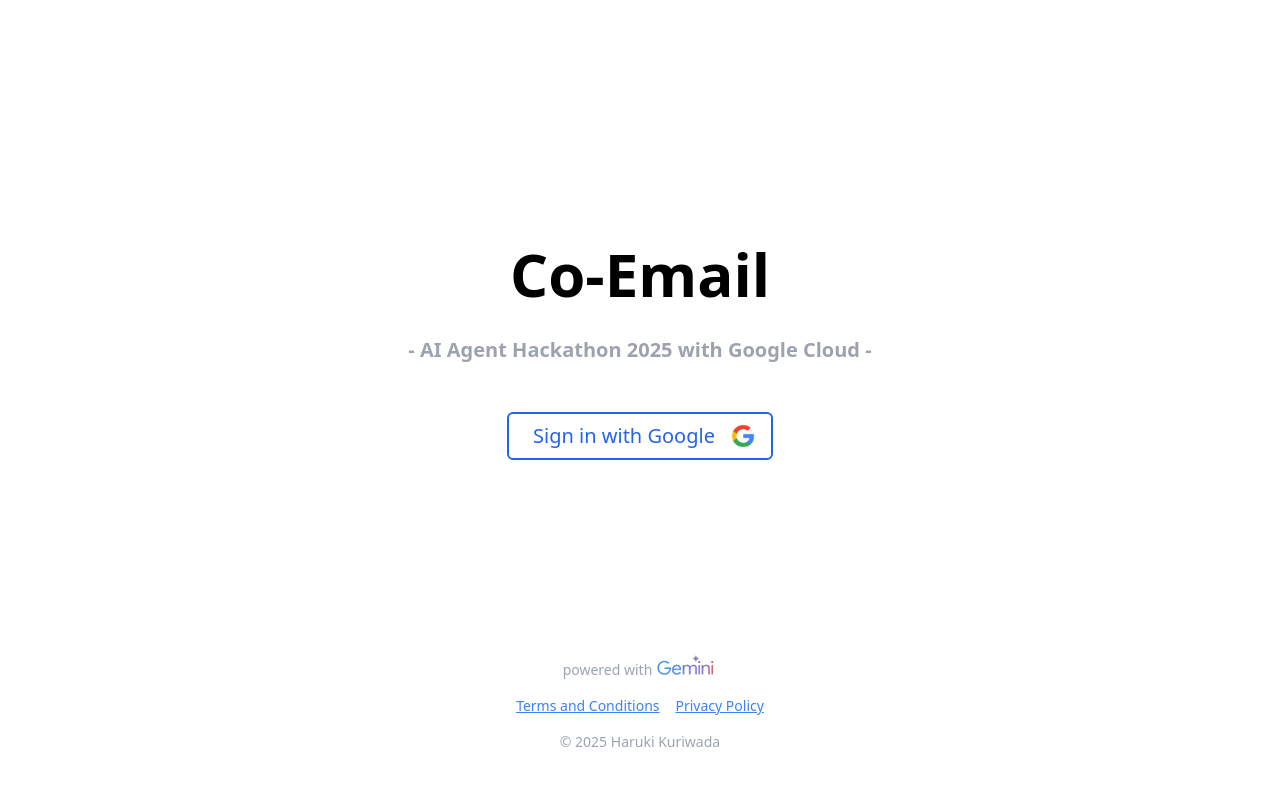
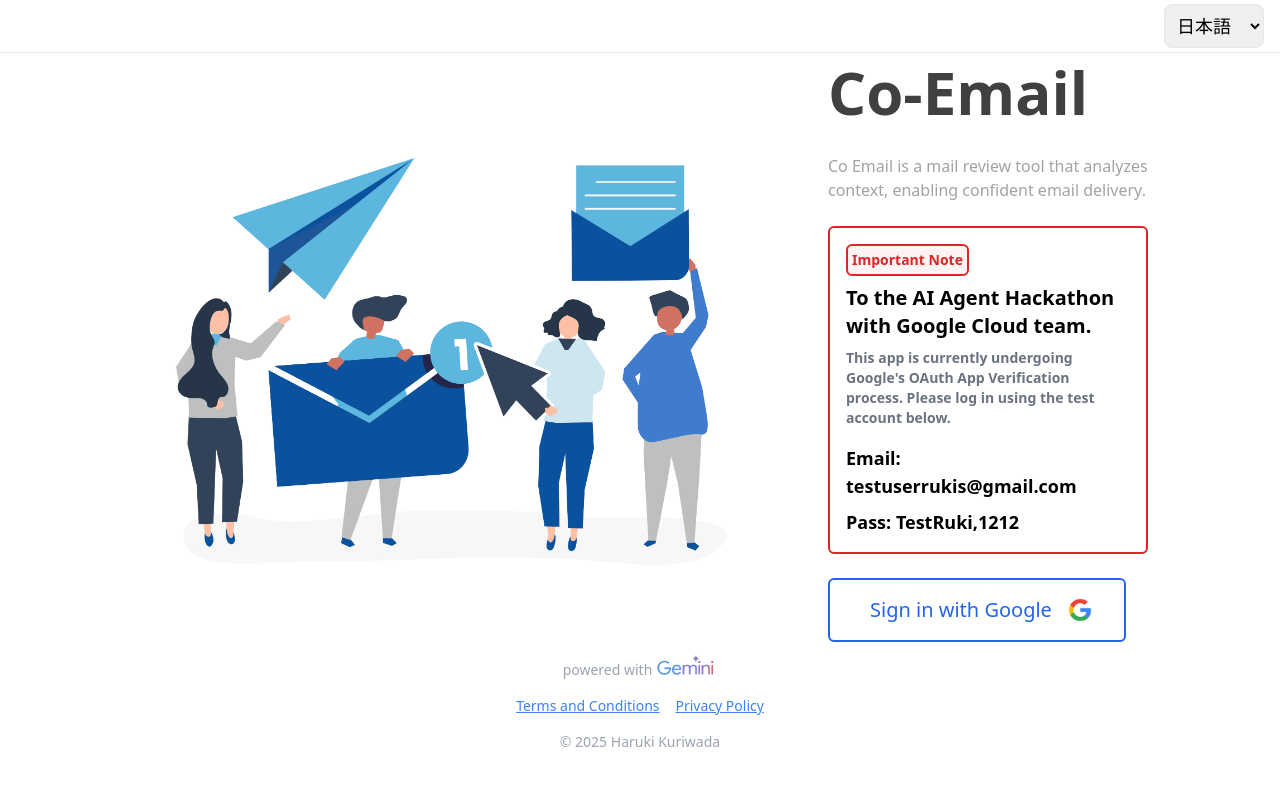
Before and after one commit to kuri-sun/ai-agent-hackathon-2025-google-cloud, a React (Vite) app in the folder client/: page /login in a window 1280 px wide. Shown: the top 786 px of the page. Built offline with nearby package versions, Linux system fonts and the light colour scheme.

Commit message:
chore: udpated the login page + inserted Oauth App Verification process statement

```diff
--- /dev/null
+++ b/client/src/components/google-hackathon-important-note.tsx
@@ -0,0 +1,25 @@
+import { useTranslation } from "react-i18next";
+
+export default function GoogleHackathonImportantNote() {
+  const { t } = useTranslation();
+
+  return (
+    <div className="flex flex-col text-xl font-bold border-2 border-red-600 p-4 rounded-md">
+      <div className="w-fit flex-row border-2 border-red-600 text-red-600 text-sm font-bold p-1 rounded-md bg-red-50">
+        {t("Important Note")}
+      </div>
+      <span className="py-2">
+        {t("To the AI Agent Hackathon with Google Cloud team.")}
+      </span>
+      <span className="text-sm text-gray-500">
+        {t(
+          "This app is currently undergoing Google's OAuth App Verification process. Please log in using the test account below."
+        )}
+      </span>
+      <div className="flex flex-col gap-2 pt-4">
+        <span className="text-lg">Email: testuserrukis@gmail.com</span>
+        <span className="text-lg">Pass: TestRuki,1212</span>
+      </div>
+    </div>
+  );
+}
--- a/client/src/i18/en.json
+++ b/client/src/i18/en.json
@@ -8,5 +8,8 @@
   "Re-review": "Re-review",
   "Email subject": "Email subject",
   "Your message here": "Your message here",
-  "Processing...": "Processing..."
+  "Processing...": "Processing...",
+  "Sign in with Google": "Sign in with Google",
+  "Terms and Conditions": "Terms and Conditions",
+  "Privacy Policy": "Privacy Policy"
 }
--- a/client/src/i18/ja.json
+++ b/client/src/i18/ja.json
@@ -8,5 +8,12 @@
   "Re-review": "再レビューする",
   "Email subject": "メールの件名",
   "Your message here": "メッセージを入力してください",
-  "Processing...": "処理中しています..."
+  "Processing...": "処理中しています...",
+  "Sign in with Google": "Googleでサインイン",
+  "Terms and Conditions": "利用規約",
+  "Privacy Policy": "プライバシーポリシー",
+  "Important Note": "重要",
+  "Co Email is a mail review tool that analyzes context, enabling confident email delivery.": "メールの背景を精査し、確信を持って送信できるメールレビューツールです。",
+  "To the AI Agent Hackathon with Google Cloud team.": "AI Agent Hackathon with Google Cloud チームの方へ。",
+  "This app is currently undergoing Google's OAuth App Verification process. Please log in using the test account below.": "このアプリは現在、GoogleのOAuth App Verificationを実施中です。以下のテストアカウントを使用してログインしてください。"
 }
--- a/client/src/routes/login.tsx
+++ b/client/src/routes/login.tsx
@@ -2,8 +2,14 @@ import { useNavigate } from "react-router-dom";
 import React from "react";
 import { Axios } from "../axios";
 import geminiLogo from "../assets/gemini-logo.png";
+import { twMerge } from "tailwind-merge";
+import { setUILanguage } from "../utils/i18n";
+import { useTranslation } from "react-i18next";
+import loginImage from "../assets/login-page.jpg";
+import GoogleHackathonImportantNote from "../components/google-hackathon-important-note";
 
 const LoginPage = () => {
+  const { t } = useTranslation();
   const naivgate = useNavigate();
 
   React.useEffect(() => {
@@ -35,25 +41,64 @@ const LoginPage = () => {
     }
   };
 
+  const onToggleLanguageClick = (e: React.ChangeEvent<HTMLSelectElement>) => {
+    setUILanguage(e.target.value);
+  };
+
   return (
     <div className="h-screen">
+      <div
+        className={twMerge(
+          "fixed top-0 flex z-[50] w-full transition-all duration-1000 border-b"
+        )}
+      >
+        <div
+          className={twMerge(
+            "relative text-lg flex flex-row gap-4 items-center justify-center sm:justify-between w-full rounded-lg bg-white text-black dark:text-white dark:bg-neutral-800 h-[52px] px-4"
+          )}
+        >
+          {/* Company Logo */}
+          <div />
+          {/* User Profile */}
+          <div className="relative flex flex-row gap-6">
+            <select
+              className="p-2 rounded-lg border"
+              name="language select"
+              onChange={onToggleLanguageClick}
+              defaultValue={document.documentElement.lang}
+            >
+              <option value="ja">日本語</option>
+              <option value="en">English</option>
+            </select>
+          </div>
+        </div>
+      </div>
+
       <div className="flex flex-col items-center justify-center justify-between h-full py-12">
-        <header></header>
-
-        <div className="flex flex-col items-center gap-12">
-          <div className="flex flex-col items-center gap-8">
-            <h1 className="text-6xl font-bold">Co-Email</h1>
-            <h3 className="text-xl text-gray-400 font-semibold">
-              - AI Agent Hackathon 2025 with Google Cloud -
+        <div />
+        <div className="flex flex-row items-center justify-center gap-14">
+          {/* image */}
+          <img src={loginImage} alt="" className="w-2/4" />
+          {/* Login */}
+          <div className="w-1/4 flex flex-col items-start gap-6">
+            <div className="flex flex-col items-start gap-8">
+              <h1 className="text-6xl text-neutral-700 font-bold">Co-Email</h1>
+              <h3 className="text-base text-neutral-400 font-light">
+                {t(
+                  "Co Email is a mail review tool that analyzes context, enabling confident email delivery."
+                )}
               </h3>
             </div>
+            {/* FIXME: Remove this after the Oauth App Verification is done. */}
+            <GoogleHackathonImportantNote />
             <button
-            className="inline-flex flex-row items-center gap-4 border-2 border-blue-600 text-blue-600 text-xl pl-6 pr-4 py-2 rounded-md border disabled:opacity-50 disabled:cursor-not-allowed hover:bg-blue-50 transition-colors duration-300"
+              className="inline-flex flex-row items-center gap-4 border-2 border-blue-600 text-blue-600 text-xl pl-10 pr-8 py-4 rounded-md border disabled:opacity-50 disabled:cursor-not-allowed hover:bg-blue-50 transition-colors duration-300"
               onClick={onSignIn}
             >
-            <span>Sign in with Google</span>
+              <span>{t("Sign in with Google")}</span>
               <img src="./google-logo.png" alt="google-logo" className="h-6" />
             </button>
+          </div>
         </div>
 
         <footer className="text-gray-400 text-sm flex flex-col gap-4 items-center">
@@ -63,10 +108,10 @@ const LoginPage = () => {
           </div>
           <div className="flex flex-row gap-4">
             <a href="" className="underline text-blue-500">
-              Terms and Conditions
+              {t("Terms and Conditions")}
             </a>
             <a href="" className="underline text-blue-500">
-              Privacy Policy
+              {t("Privacy Policy")}
             </a>
           </div>
           <p>© 2025 Haruki Kuriwada</p>
--- a/client/src/types/import-images.ts
+++ b/client/src/types/import-images.ts
@@ -2,3 +2,8 @@ declare module "*.png" {
   const value: string;
   export default value;
 }
+
+declare module "*.jpg" {
+  const value: string;
+  export default value;
+}
```
Also changed, not shown: client/src/components/header.tsx (+0 -10 lines), client/src/assets/login-page.jpg (added). Lines whose indentation alone changed are shown as unchanged.
